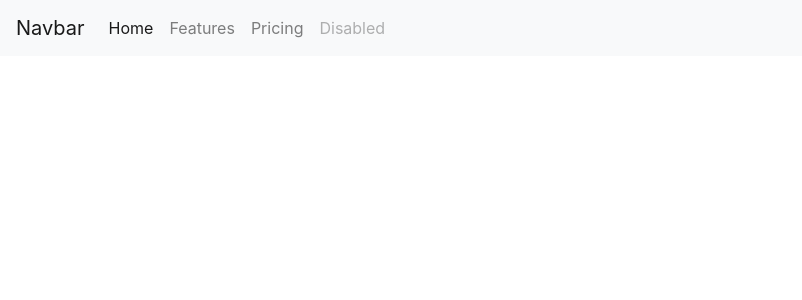
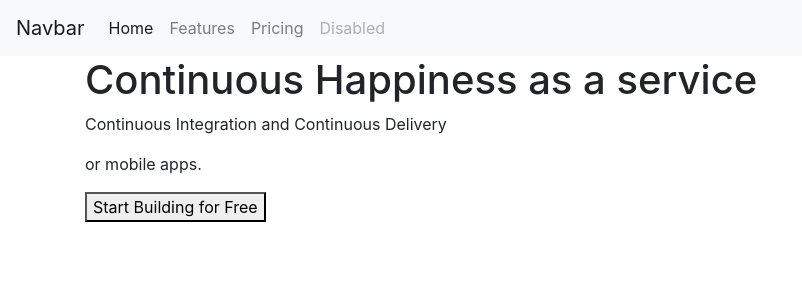
Before and after one commit to reeseglasscock/bitrise-clone, an Angular app: page / in a window 1280 px wide. Shown: the top 300 px of the page, without its empty margins (0-802 px from the left). Built offline with nearby package versions, Linux system fonts and the light colour scheme.

Commit message:
update hero component with basic structure

```diff
--- a/src/app/app.module.ts
+++ b/src/app/app.module.ts
@@ -15,6 +15,6 @@ import { HeroMainComponent } from './hero-main/hero-main.component';
     BrowserModule
   ],
   providers: [],
-  bootstrap: [AppComponent, NavbarComponent]
+  bootstrap: [AppComponent, NavbarComponent, HeroMainComponent]
 })
 export class AppModule { }
--- a/src/app/hero-main/hero-main.component.html
+++ b/src/app/hero-main/hero-main.component.html
@@ -1,3 +1,6 @@
-<p>
-  hero-main works!
-</p>
+<div class="container">
+  <h1>Continuous Happiness as a service</h1>
+  <p>Continuous Integration and Continuous Delivery</p>
+  <p>or mobile apps.</p>
+  <button>Start Building for Free</button>
+</div>
```
